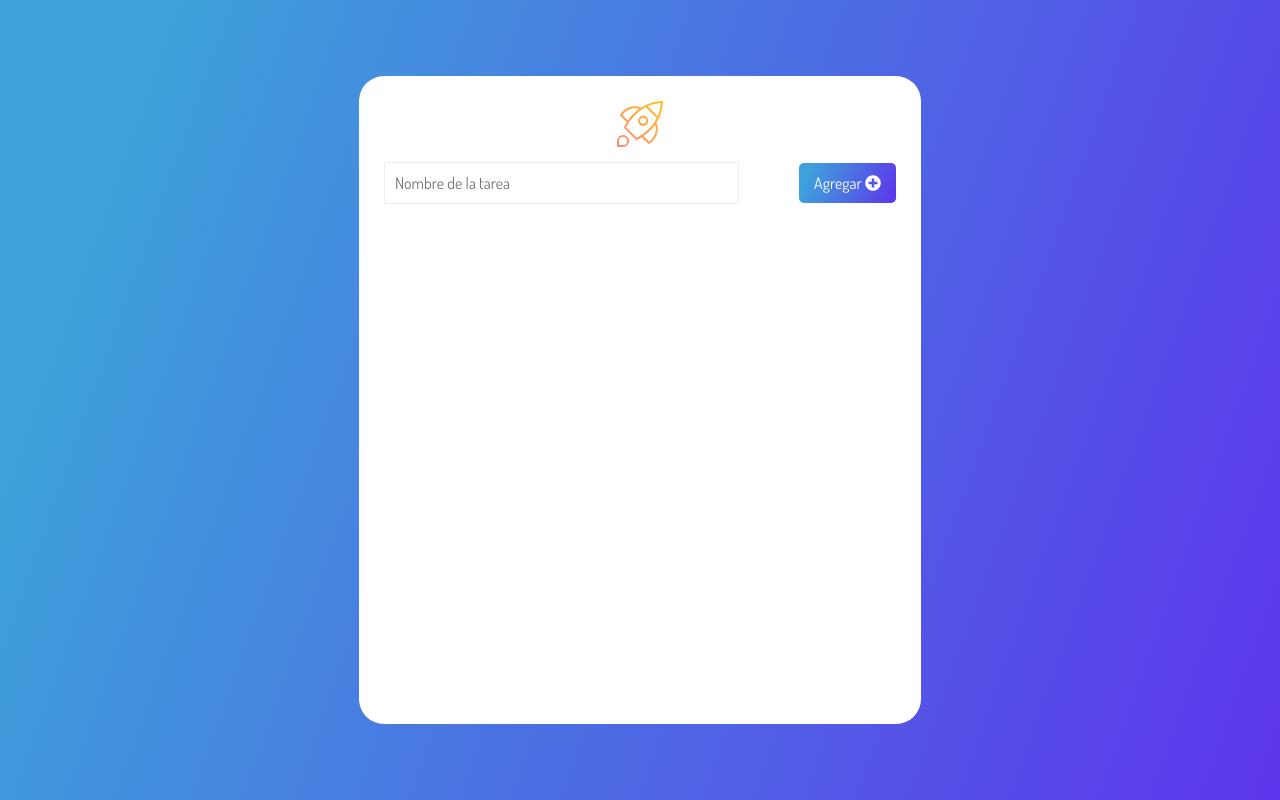
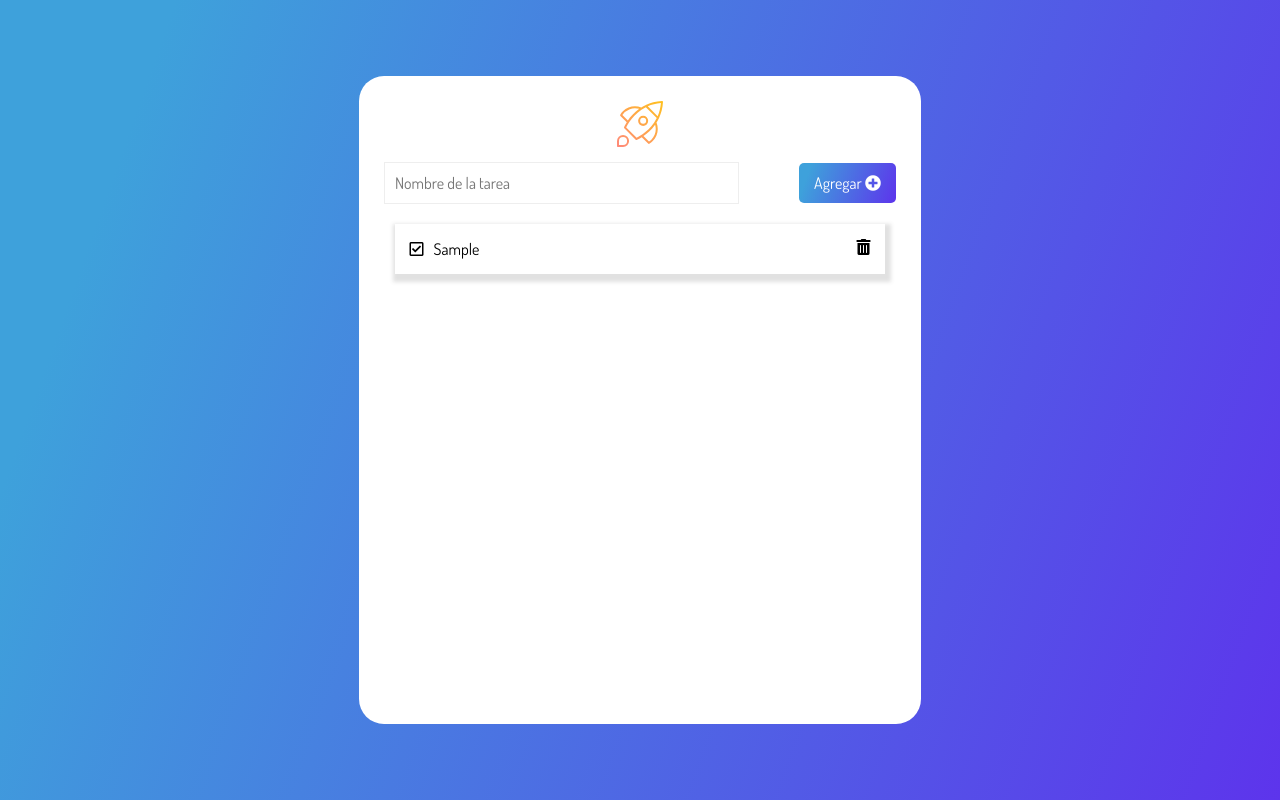
Before and after one commit to ndevia/todoapp, a plain HTML site: page index.html in a window 1280 px wide. Both pictures are taken after typing "Sample" into the empty fields and a click on the button "Agregar". Drawn offline with Linux system fonts and the light colour scheme.

Commit message:
clase05 completada

```diff
--- /dev/null
+++ b/components/checkComplete.js
@@ -0,0 +1,15 @@
+const checkComplete = () => {
+	const i = document.createElement("i");
+	i.classList.add("far", "fa-check-square", "icon");
+	i.addEventListener('click', completeTask);
+	return i;
+};
+
+const completeTask = (event) => {
+	const element = event.target;
+	element.classList.toggle('fas');
+	element.classList.toggle('completeIcon');
+	element.classList.toggle('far');
+};
+
+export default checkComplete;
--- /dev/null
+++ b/components/deleteIcon.js
@@ -0,0 +1,13 @@
+const deleteIcon = () => {
+  const i = document.createElement('i');
+  i.classList.add('fas', 'fa-trash-alt', 'trashIcon', 'icon');
+  i.addEventListener('click', deleteTask);
+  return i
+};
+
+const deleteTask = (event) => {
+  const parent = event.target.parentElement;
+  parent.remove();
+};
+
+export default deleteIcon;
--- a/index.html
+++ b/index.html
@@ -23,6 +23,6 @@
         <ul class="cardsList" data-list></ul>
       </div>
     </main>
-    <script src="script.js"></script>
+    <script type="module" src="script.js"></script>
   </body>
 </html>
--- a/script.js
+++ b/script.js
@@ -1,41 +1,27 @@
-(() => {
+import checkComplete from './components/checkComplete.js';
+import deleteIcon from './components/deleteIcon.js';
+
 const btn = document.querySelector('[data-form-btn]');
 
 const createTask = (evento) => {
   evento.preventDefault();
   const input = document.querySelector('[data-form-input]');
   const value = input.value;
-    const list = document.querySelector("[data-list]");
-    const task = document.createElement("li");
-    task.classList.add("card");
-    input.value = "";
-    const taskContent = document.createElement("div");
+  const list = document.querySelector('[data-list]');
+  const task = document.createElement('li');
+  task.classList.add('card');
+  input.value = '';
+
+  const taskContent = document.createElement('div');
+  const titleTask = document.createElement('span');
+  titleTask.classList.add('task');
+  titleTask.innerText = value;
   taskContent.appendChild(checkComplete());
-    const titleTask = document.createElement("span");
-    titleTask.classList.add("task");
-    titleTask.innerHTML = value;
-    taskContent.appendChild(titleTask)
-    const content = `<i class="fas fa-trash-alt trashIcon icon"></i>
-    </li>`
-    // task.innerHTML = content;
-    task.appendChild(taskContent)
+  taskContent.appendChild(titleTask);
+  task.appendChild(taskContent);
+  task.appendChild(deleteIcon());
   list.appendChild(task);
-  }
+};
 
 //Arrow functions o funciones anonimas
 btn.addEventListener('click', createTask);
-
-  const checkComplete = () => {
-    const i = document.createElement("i");
-    i.classList.add("far, fa-check-square, icon");
-    i.addEventListener('click', completeTask)
-    return i;
-  };
-
-  const completeTask = (event) => {
-    const element = event.target;
-    element.classList.toggle('fas');
-    element.classList.toggle('completeIcon');
-    element.classList.toggle('far');
-  };
-})();
```
Lines whose indentation alone changed are shown as unchanged.
